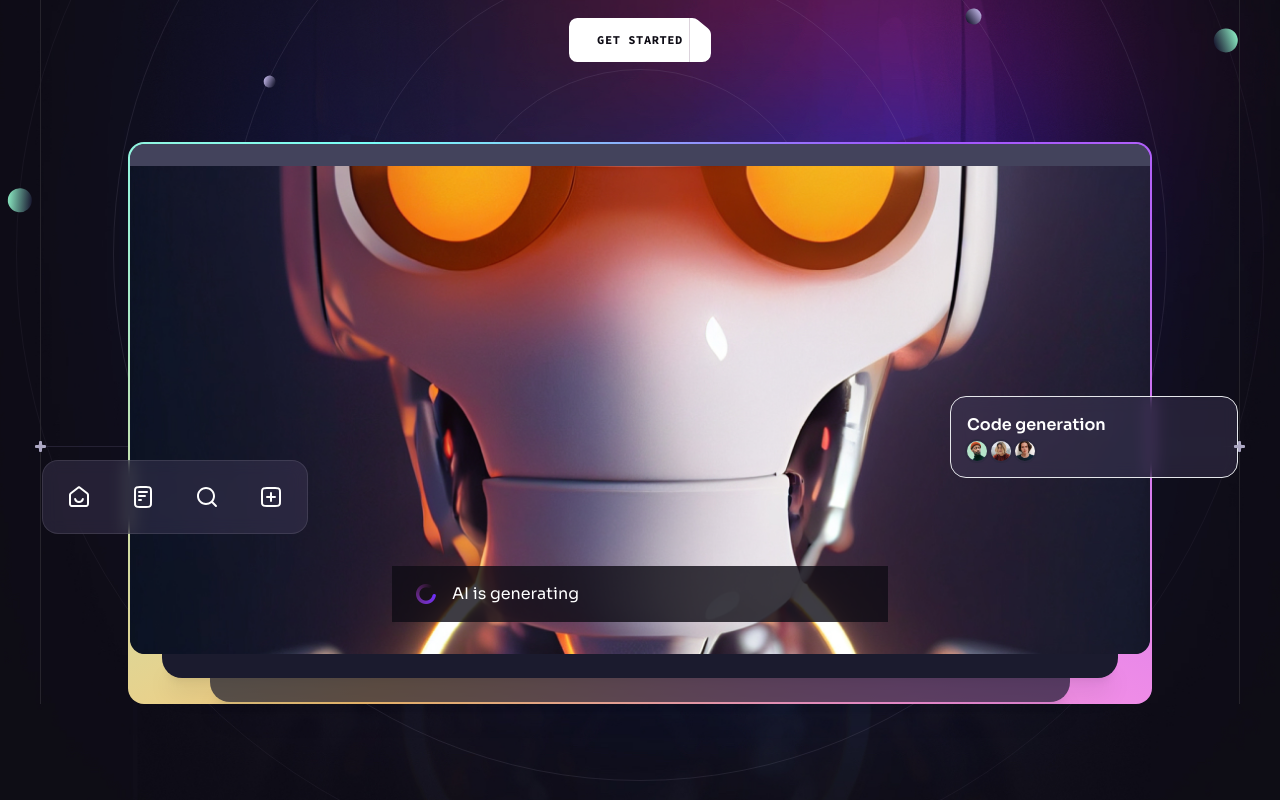
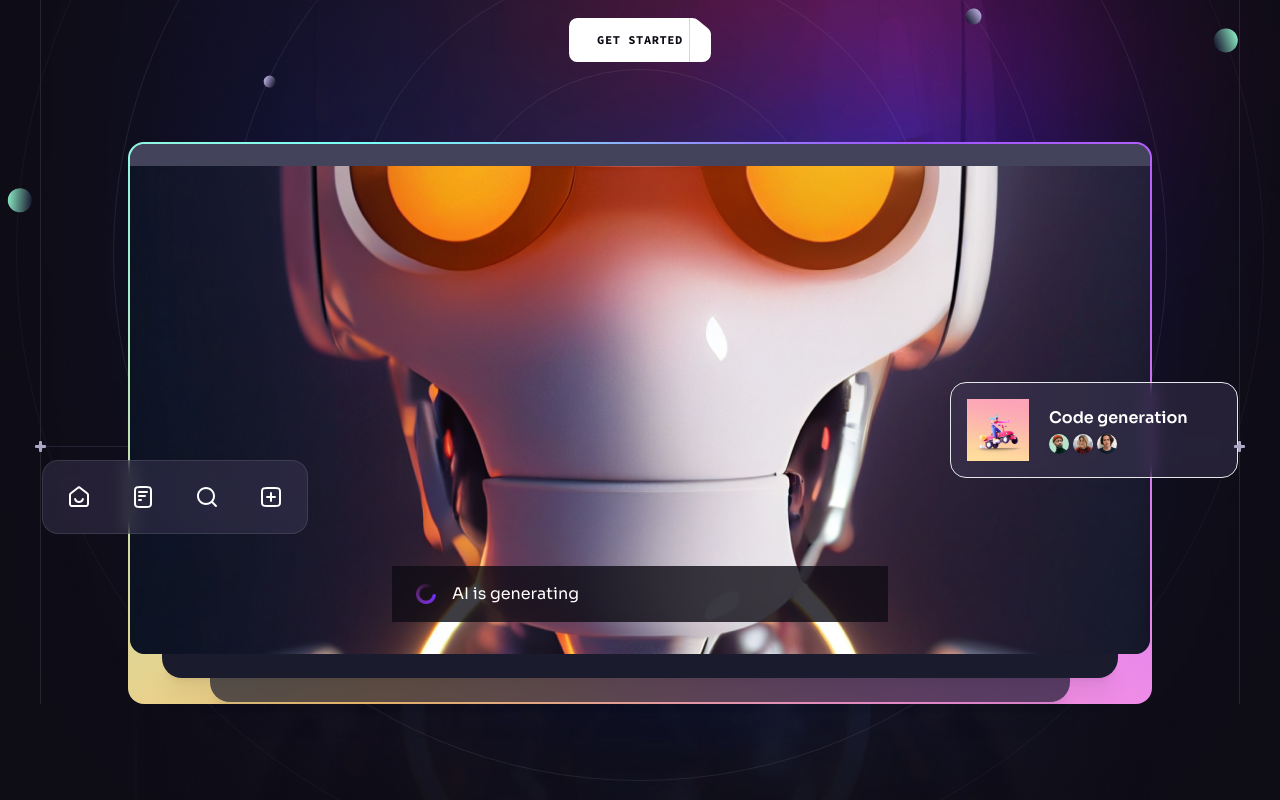
Before and after one commit to btarrant/brainwave, a React (Vite) app: page / in a window 1280 px wide. Shown: the part 522-1322 px from the top of the page. Built offline with nearby package versions, Linux system fonts and the light colour scheme.

Commit message:
Refactor

```diff
--- a/src/components/Notification.jsx
+++ b/src/components/Notification.jsx
@@ -1,5 +1,6 @@
 import React from "react";
 import { notificationImages } from "../constants";
+import { notification1 } from "../assets";
 
 const Notification = ({ className, title }) => {
   return (
@@ -7,6 +8,7 @@ const Notification = ({ className, title }) => {
       className={`${className || ""} flex items-center p-4 pr-6 bg-n-9/40
       backdrop-blur border border-n1/10 rounded-2xl gap-5`}
     >
+      <img src={notification1} width={62} height={62} alt="image" />
       <div className="flex-1">
         <h6 className="mb-1 font-semibold text-base">{title}</h6>
         <div className="flex items-center justify-between">
```
